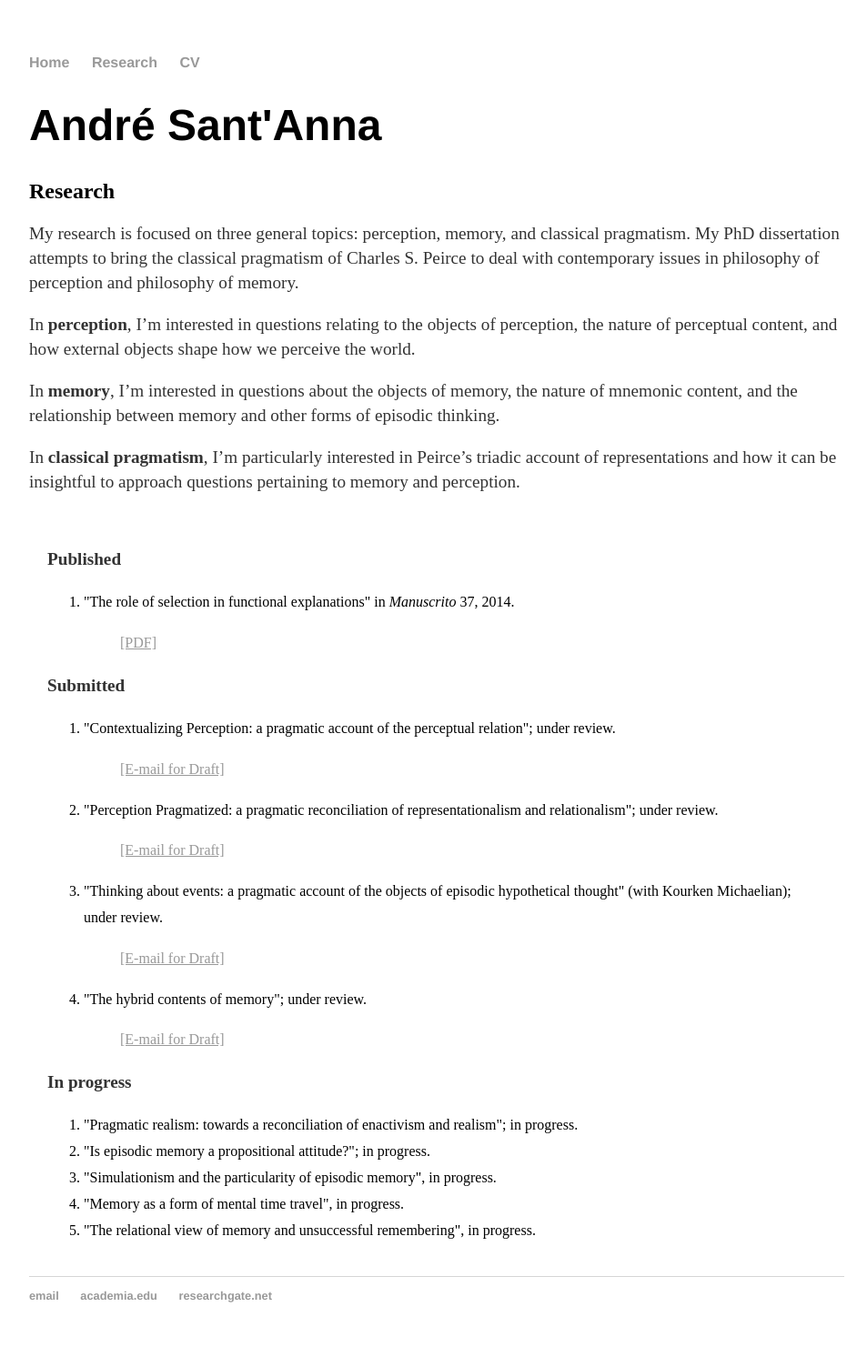
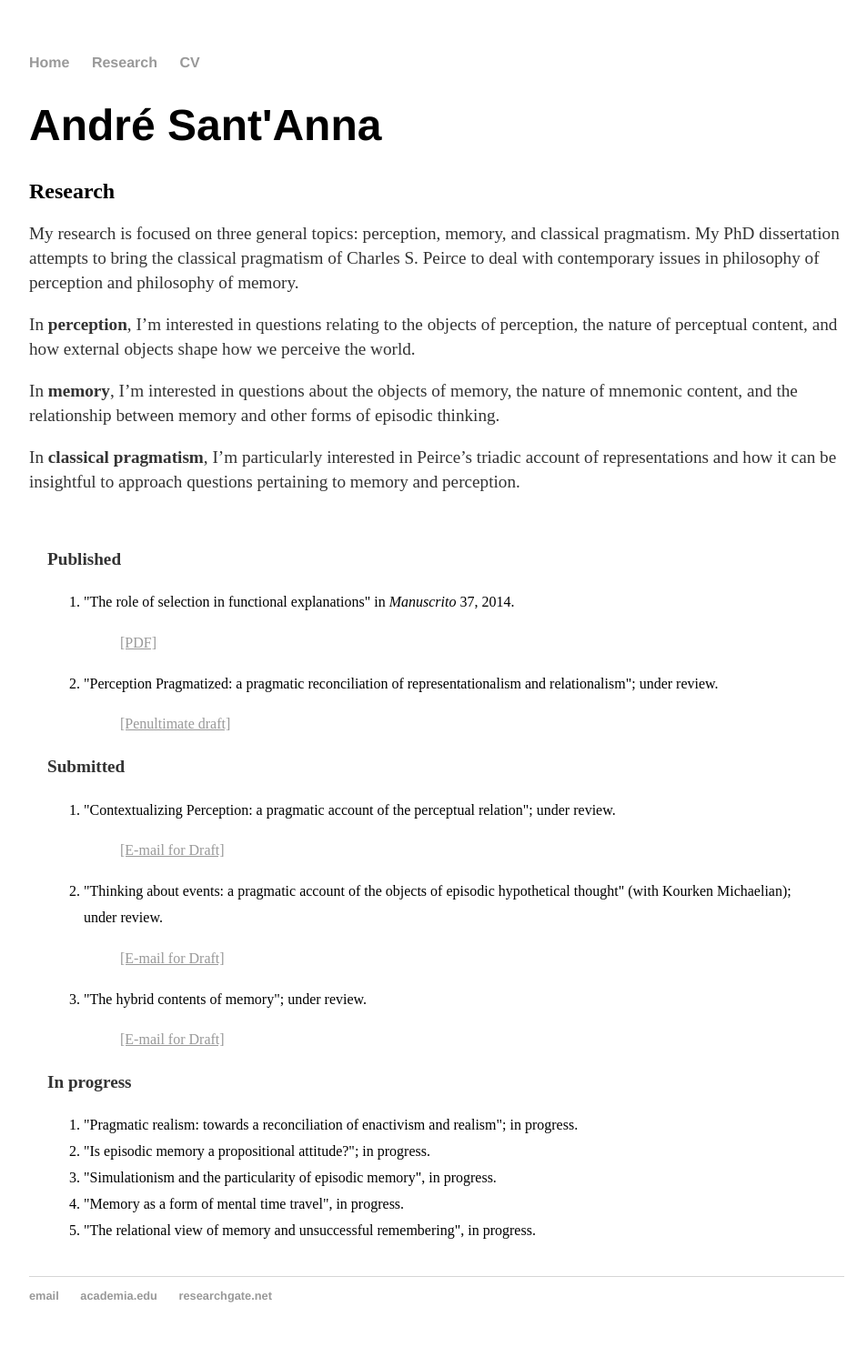
Before and after one commit to andresantanna/andresantanna.github.io, a Jekyll site: the page built from research.html, in a window 1280 px wide. Shown: the whole page at 91% size, without its empty margins (160-1113 px from the left). Built offline with Jekyll 4.4.1, drawn with Linux system fonts in a browser that asks for light colours; comment, search, counter and statistics services are not loaded; some of the changed lines change nothing that is shown.

Commit message:
Update research.html

```diff
--- a/research.html
+++ b/research.html
@@ -23,6 +23,10 @@ title: André Sant'Anna - Research
 	<dl>
 		<dd><a href="http://www.scielo.br/pdf/man/v37n2/0100-6045-man-2014005000001.pdf"><u>[PDF]</u></a></dd>
 	</dl>
+	<li>"Perception Pragmatized: a pragmatic reconciliation of representationalism and relationalism"; under review.</li>
+		<dl>
+		<dd><a href="/hybrid-contents.pdf"><u>[Penultimate draft]</u></a></dd>
+		</dl>
 </ol>
 
 <p><b>Submitted</b><br>
@@ -32,10 +36,6 @@ title: André Sant'Anna - Research
 	<dl>
 		<dd><a href="mailto:rosolemandre@gmail.com"><u>[E-mail for Draft]</u></a></dd>
 	</dl>
-	<li>"Perception Pragmatized: a pragmatic reconciliation of representationalism and relationalism"; under review.</li>
-		<dl>
-		<dd><a href="mailto:rosolemandre@gmail.com"><u>[E-mail for Draft]</u></a></dd>
-		</dl>
 	<li>"Thinking about events: a pragmatic account of the objects of episodic hypothetical thought" (with Kourken Michaelian); under review.</li>
  		<dl>
 		<dd><a href="mailto:rosolemandre@gmail.com"><u>[E-mail for Draft]</u></a></dd>
```
